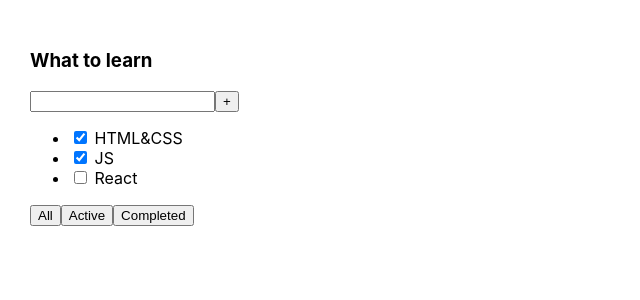
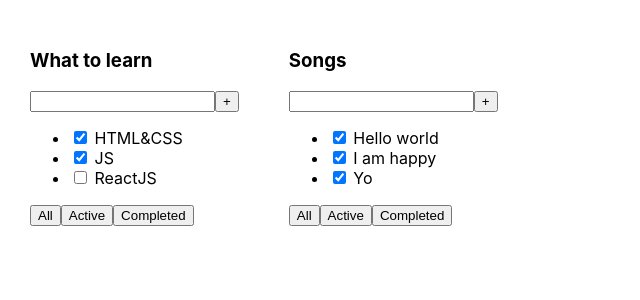
Before and after one commit to DmitryGK/toDoList, a React (Create React App) app: page / in a window 1280 px wide. Shown: the top 300 px of the page, without its empty margins (0-640 px from the left). Built offline with nearby package versions, Linux system fonts and the light colour scheme.

Commit message:
Add second list

```diff
--- a/src/App.tsx
+++ b/src/App.tsx
@@ -1,26 +1,24 @@
 import React from 'react';
 import './App.css';
+import {ToDolist} from "./ToDolist";
 
 function App() {
+
+    const task1 = [
+        {id:1, title: 'HTML&CSS', isDone: true},
+        {id:2, title: 'JS', isDone: true},
+        {id:3, title: 'ReactJS', isDone: false}
+    ]
+    const task2 = [
+        {id:1, title: 'Hello world', isDone: true},
+        {id:2, title: 'I am happy', isDone: true},
+        {id:3, title: 'Yo', isDone: true}
+    ]
+
     return (
         <div className="App">
-            <div>
-                <h3>What to learn</h3>
-                <div>
-                    <input/>
-                    <button>+</button>
-                </div>
-                <ul>
-                    <li><input type="checkbox" checked={true}/> <span>HTML&CSS</span></li>
-                    <li><input type="checkbox" checked={true}/> <span>JS</span></li>
-                    <li><input type="checkbox" checked={false}/> <span>React</span></li>
-                </ul>
-                <div>
-                    <button>All</button>
-                    <button>Active</button>
-                    <button>Completed</button>
-                </div>
-            </div>
+            <ToDolist title='What to learn' tasks={task1}/>
+            <ToDolist title='Songs' tasks={task2}/>
         </div>
     );
 }
--- /dev/null
+++ b/src/ToDolist.tsx
@@ -0,0 +1,35 @@
+import React from "react";
+
+
+type TaskType = {
+    id: number
+    title: string
+    isDone: boolean
+}
+
+type PropsType = {
+    title: string
+    tasks: Array<TaskType>
+}
+
+export function ToDolist(props: PropsType) {
+    return (
+        <div>
+            <h3>{props.title}</h3>
+            <div>
+                <input/>
+                <button>+</button>
+            </div>
+            <ul>
+                <li><input type="checkbox" checked={props.tasks[0].isDone}/> <span>{props.tasks[0].title}</span></li>
+                <li><input type="checkbox" checked={props.tasks[1].isDone}/> <span>{props.tasks[1].title}</span></li>
+                <li><input type="checkbox" checked={props.tasks[2].isDone}/> <span>{props.tasks[2].title}</span></li>
+            </ul>
+            <div>
+                <button>All</button>
+                <button>Active</button>
+                <button>Completed</button>
+            </div>
+        </div>
+    )
+}
```
